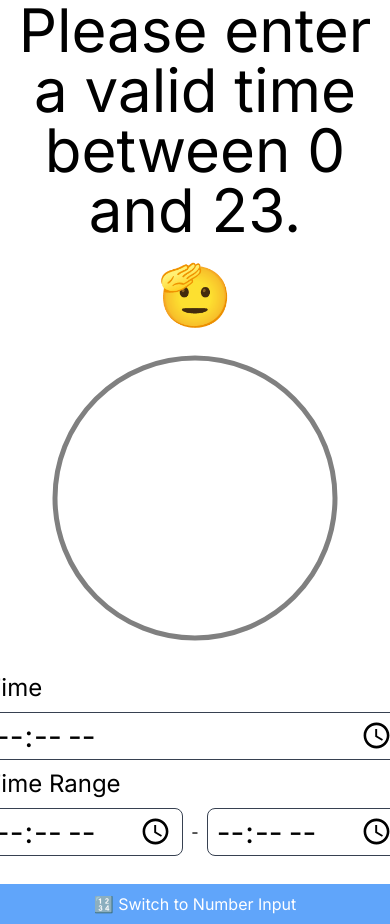
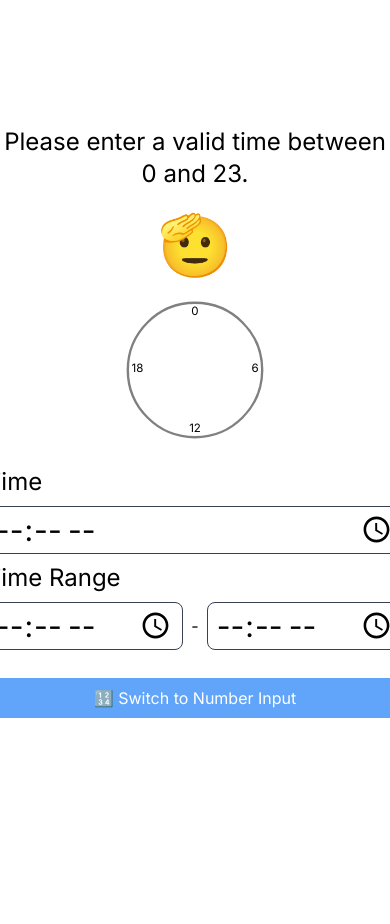
Before and after one commit to comevback/my-blog, a Next.js app: page /timeCheck in a window 390 px wide. After the commit the page ends 844 px from the top, so only its background shows below. Built offline with nearby package versions, Linux system fonts and the light colour scheme.

Commit message:
add number

```diff
--- a/app/timeCheck/page.js
+++ b/app/timeCheck/page.js
@@ -41,7 +41,6 @@ const CheckTimePage = () => {
             setValid(true);
         }
 
-        // console.log(time, startTime, endTime);
         if (startTime < endTime) {
             return time >= startTime && time < endTime;
         } else if (startTime > endTime) {
@@ -53,15 +52,15 @@ const CheckTimePage = () => {
     }
 
     return (
-        <div className="flex flex-col items-center justify-center min-h-screen gap-6">
+        <div className="flex flex-col items-center justify-center min-h-screen gap-6 h-[100vh]">
             {valid ? (
                 <>
-                    <h1 className="text-6xl text-center"> {time} {result ? "is in" : "is not in"} [{startTime} - {endTime})</h1>
+                    <h1 className="text-2xl text-center sm:text-6xl"> {time} {result ? "is in" : "is not in"} [{startTime} - {endTime})</h1>
                     <h1 className="text-6xl">{result ? "✅" : "❌"}</h1>
                 </>
             ) : (
                 <>
-                    <h1 className="text-6xl text-center">Please enter a valid time between 0 and 23.</h1>
+                    <h1 className="text-2xl text-center sm:text-6xl">Please enter a valid time between 0 and 23.</h1>
                     <h1 className="text-6xl">🫡</h1>
                 </>
             )}
--- a/app/timeCheck/watch.js
+++ b/app/timeCheck/watch.js
@@ -2,11 +2,12 @@
 import React, { useState, useEffect } from 'react';
 
 const WatchPage = (props) => {
-    const [coorTime, setCoorTime] = useState({ x1: 150, y1: 150, x2: 150, y2: 150 }); // 初始化线段终点的状态
-    const [coorStartTime, setCoorStartTime] = useState({ x2: 150, y2: 150 }); // 初始化线段终点的状态
-    const [coorEndTime, setCoorEndTime] = useState({ x2: 150, y2: 150 }); // 初始化线段终点的状态
+    const [coorTime, setCoorTime] = useState({ x1: 150, y1: 150, x2: 150, y2: 150 });
+    const [coorStartTime, setCoorStartTime] = useState({ x2: 150, y2: 150 });
+    const [coorEndTime, setCoorEndTime] = useState({ x2: 150, y2: 150 });
 
     // calculate the coordinates of the line end based on the time
+    // 時間に基づいて線の終点の座標を計算する
     const calculateCoordinates = (time) => {
         const cx = 150;
         const cy = 150;
@@ -21,6 +22,8 @@ const WatchPage = (props) => {
         return { x2, y2 };
     };
 
+    // to draw the pointer, need two coordinates
+    // ポインタを描画するためには2つの座標が必要
     const calculateCoordinates1 = (time) => {
         const cx = 150;
         const cy = 150;
@@ -38,6 +41,8 @@ const WatchPage = (props) => {
         return { x1, y1, x2, y2 };
     };
 
+    // parse the time string to a number
+    // 時間の文字列を数値に変換する
     const parseTime = (timeString) => {
         if (timeString.includes(":")) {
             const [hours, minutes] = timeString.split(":").map(Number);
@@ -48,6 +53,7 @@ const WatchPage = (props) => {
     };
 
     // detect changes in time and update the coordinates
+    // 時間の変更を検出して座標を更新する
     useEffect(() => {
         if (props.time) {
             if (props.time < 0 || props.time > 23) {
@@ -72,11 +78,15 @@ const WatchPage = (props) => {
     }, [props.time, props.startTime, props.endTime]);
 
     return (
-        <svg width={300} height={300}>
+        <svg viewBox="0 0 300 300" className="w-36 h-auto sm:w-80">
             <circle cx="150" cy="150" r="140" stroke="gray" strokeWidth="5" fill='none' />
             <line x1={coorTime.x1} y1={coorTime.y1} x2={coorTime.x2} y2={coorTime.y2} stroke="red" strokeWidth="12" />
             <line x1="150" y1="150" x2={coorStartTime.x2} y2={coorStartTime.y2} stroke="blue" strokeWidth="3" />
             <line x1="150" y1="150" x2={coorEndTime.x2} y2={coorEndTime.y2} stroke="green" strokeWidth="3" />
+            <text x="150" y="35" textAnchor="middle" fontSize="24">0</text>
+            <text x="275" y="155" textAnchor="middle" fontSize="24">6</text>
+            <text x="150" y="280" textAnchor="middle" fontSize="24">12</text>
+            <text x="30" y="155" textAnchor="middle" fontSize="24">18</text>
         </svg>
     );
 };
```
